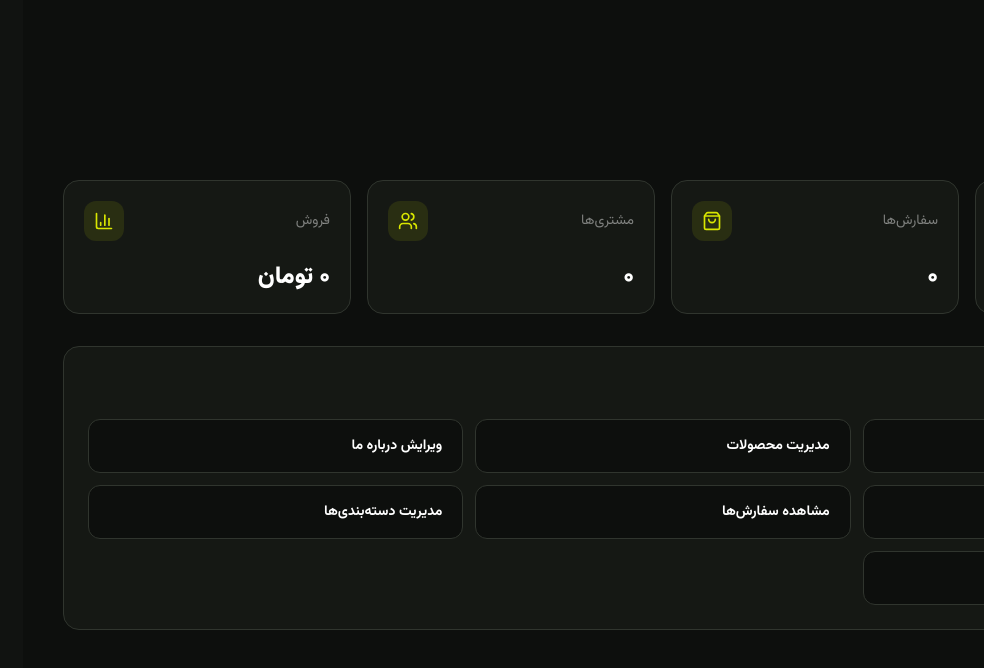
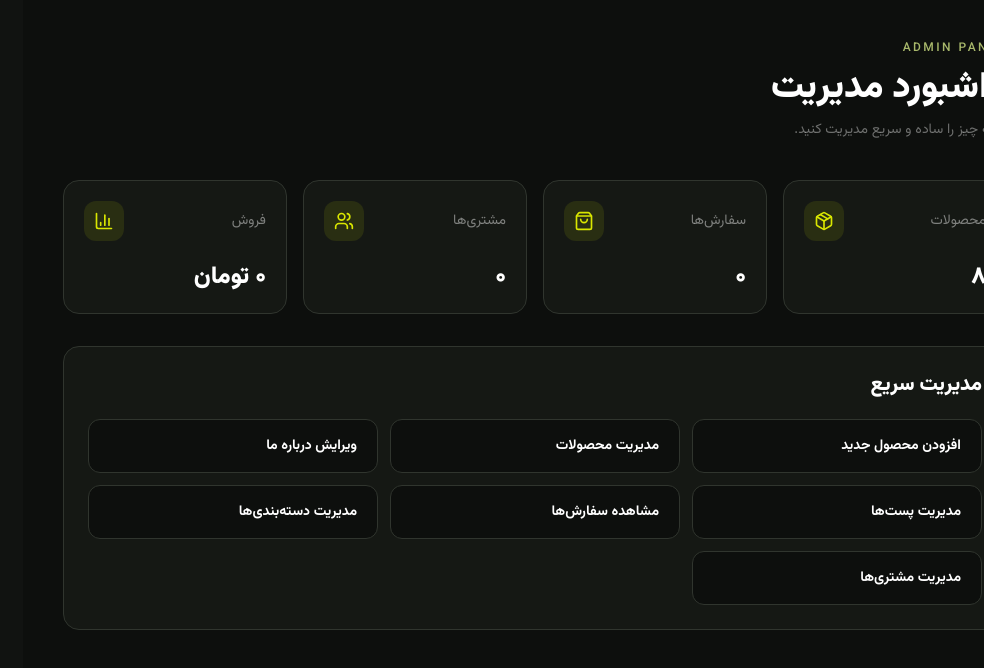
Before and after one commit to amirpezhham/ye, a React (Vite) app: page /admin in a window 1280 px wide. Shown: the top 668 px of the page, without its empty margins (296-1280 px from the left). Built offline with nearby package versions, Linux system fonts and the light colour scheme.

Commit message:
admin: add AdminLayout with sidebar (logo + nav) for all /admin routes

```diff
--- /dev/null
+++ b/src/admin/components/AdminLayout.tsx
@@ -0,0 +1,117 @@
+import { Link, NavLink, Outlet } from "react-router-dom"
+import {
+  FileText,
+  Info,
+  LayoutDashboard,
+  Package,
+  ShoppingBag,
+  Store,
+  Tag,
+  Users,
+} from "lucide-react"
+
+const navItems = [
+  { to: "/admin", label: "داشبورد", icon: LayoutDashboard, end: true },
+  { to: "/admin/products", label: "محصولات", icon: Package },
+  { to: "/admin/categories", label: "دسته‌بندی‌ها", icon: Tag },
+  { to: "/admin/orders", label: "سفارش‌ها", icon: ShoppingBag },
+  { to: "/admin/customers", label: "مشتری‌ها", icon: Users },
+  { to: "/admin/posts", label: "وبلاگ", icon: FileText },
+  { to: "/admin/about", label: "درباره ما", icon: Info },
+]
+
+export function AdminLayout() {
+  return (
+    <div dir="rtl" className="flex min-h-screen bg-[#0D0F0D] text-white">
+      <aside className="sticky top-0 hidden h-screen w-64 shrink-0 flex-col border-l border-white/10 bg-[#111311] px-5 py-6 lg:flex">
+        <Link
+          to="/admin"
+          className="mb-8 flex items-center px-1"
+          aria-label="یه دود ۲ دود"
+        >
+          <img
+            src="/images/logo.jpg"
+            alt="یه دود ۲ دود"
+            className="h-10 w-auto rounded-lg object-contain"
+          />
+        </Link>
+
+        <nav className="flex flex-col gap-1">
+          {navItems.map((item) => {
+            const Icon = item.icon
+
+            return (
+              <NavLink
+                key={item.to}
+                to={item.to}
+                end={item.end}
+                className={({ isActive }) =>
+                  `flex items-center gap-3 rounded-xl px-4 py-3 text-sm font-medium transition ${
+                    isActive
+                      ? "bg-[#D9E600]/10 text-[#D9E600]"
+                      : "text-white/60 hover:bg-white/5 hover:text-white"
+                  }`
+                }
+              >
+                <Icon className="size-5" />
+                {item.label}
+              </NavLink>
+            )
+          })}
+        </nav>
+
+        <Link
+          to="/"
+          className="mt-auto flex items-center gap-2 rounded-xl border border-white/10 px-4 py-3 text-sm text-white/60 transition hover:border-[#D9E600]/30 hover:text-[#D9E600]"
+        >
+          <Store className="size-5" />
+          مشاهده فروشگاه
+        </Link>
+      </aside>
+
+      <div className="flex min-w-0 flex-1 flex-col">
+        <div className="flex items-center gap-3 border-b border-white/10 bg-[#111311] px-4 py-3 lg:hidden">
+          <img
+            src="/images/logo.jpg"
+            alt="یه دود ۲ دود"
+            className="h-9 w-auto rounded-lg object-contain"
+          />
+
+          <Link
+            to="/"
+            className="mr-auto flex items-center gap-2 text-xs text-white/60"
+          >
+            <Store className="size-4" />
+            فروشگاه
+          </Link>
+        </div>
+
+        <div className="flex gap-2 overflow-x-auto border-b border-white/10 bg-[#0D0F0D] px-4 py-2 lg:hidden">
+          {navItems.map((item) => {
+            const Icon = item.icon
+
+            return (
+              <NavLink
+                key={item.to}
+                to={item.to}
+                end={item.end}
+                className={({ isActive }) =>
+                  `flex shrink-0 items-center gap-2 rounded-lg px-3 py-2 text-xs font-medium transition ${
+                    isActive
+                      ? "bg-[#D9E600]/10 text-[#D9E600]"
+                      : "text-white/60 hover:bg-white/5 hover:text-white"
+                  }`
+                }
+              >
+                <Icon className="size-4" />
+                {item.label}
+              </NavLink>
+            )
+          })}
+        </div>
+
+        <Outlet />
+      </div>
+    </div>
+  )
+}
--- a/src/routes/AppRouter.tsx
+++ b/src/routes/AppRouter.tsx
@@ -15,6 +15,7 @@ import { BlogPage } from "@/pages/BlogPage"
 import { BlogPostPage } from "@/pages/BlogPostPage"
 
 import { StoreLayout } from "@/components/layout/StoreLayout"
+import { AdminLayout } from "@/admin/components/AdminLayout"
 
 import { AdminDashboard } from "@/admin/pages/AdminDashboard"
 import { AdminProducts } from "@/admin/pages/AdminProducts"
@@ -103,63 +104,68 @@ export function AppRouter() {
 
         <Route
           path="/admin"
+          element={<AdminLayout />}
+        >
+          <Route
+            index
             element={<AdminDashboard />}
           />
 
           <Route
-          path="/admin/products"
+            path="products"
             element={<AdminProducts />}
           />
 
           <Route
-          path="/admin/products/new"
+            path="products/new"
             element={<AdminAddProduct />}
           />
 
           <Route
-          path="/admin/products/:productId/edit"
+            path="products/:productId/edit"
             element={<AdminEditProduct />}
           />
 
           <Route
-          path="/admin/about"
+            path="about"
             element={<AdminAbout />}
           />
 
           <Route
-          path="/admin/posts"
+            path="posts"
             element={<AdminPosts />}
           />
 
           <Route
-          path="/admin/posts/new"
+            path="posts/new"
             element={<AdminPostEditor />}
           />
 
           <Route
-          path="/admin/posts/:postId/edit"
+            path="posts/:postId/edit"
             element={<AdminPostEditor />}
           />
 
           <Route
-          path="/admin/orders"
+            path="orders"
             element={<AdminOrders />}
           />
 
           <Route
-          path="/admin/orders/:orderId"
+            path="orders/:orderId"
             element={<AdminOrderDetail />}
           />
 
           <Route
-          path="/admin/customers"
+            path="customers"
             element={<AdminCustomers />}
           />
 
           <Route
-          path="/admin/categories"
+            path="categories"
             element={<AdminCategories />}
           />
+        </Route>
       </Routes>
     </BrowserRouter>
   )
```
Also changed, not shown: 1 other file (tests, documents, lock files or other folders). Lines whose indentation alone changed are shown as unchanged.
